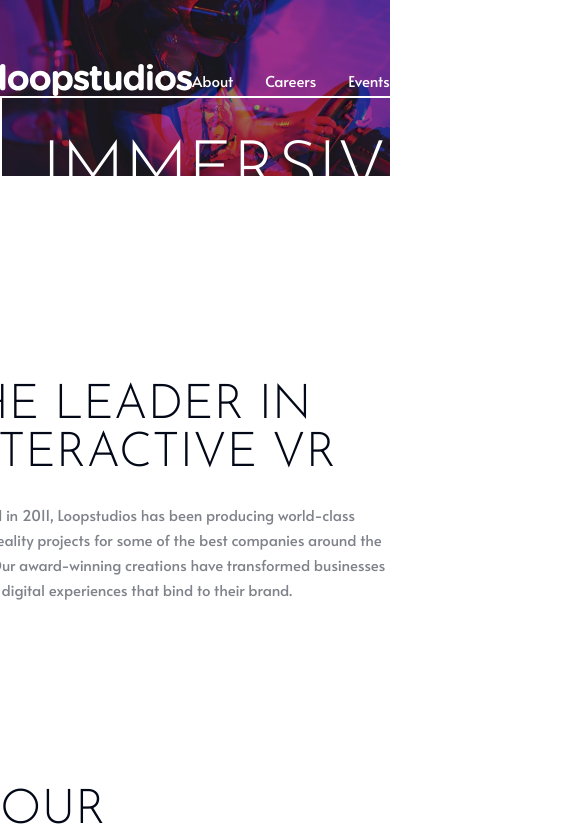
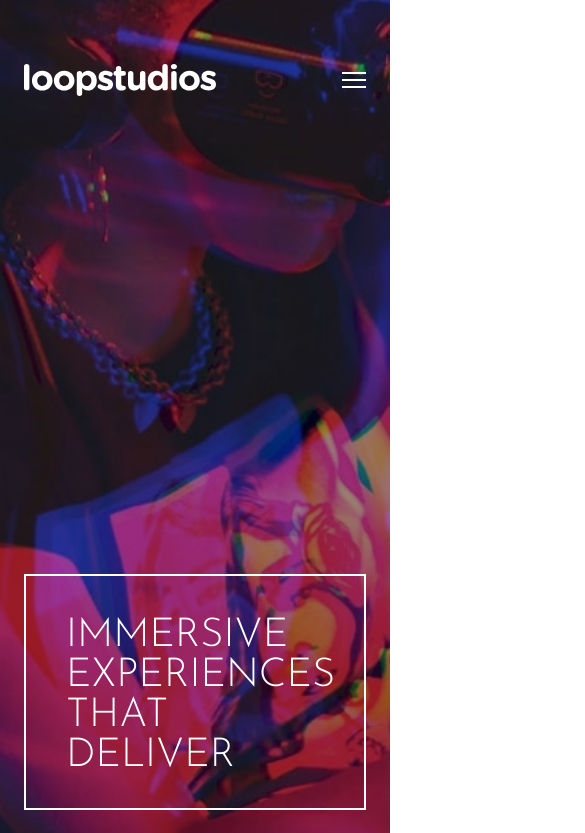
Before and after one commit to robcrock/loopstudios-landing-page, a Next.js app: page / in a window 390 px wide. Shown: the top 833 px of the page, 585 px wide, since content can reach past the window. Built offline with nearby package versions, Linux system fonts and the light colour scheme.

Commit message:
'Implemented responsive menu for better user experience.'

```diff
--- a/src/app/page.tsx
+++ b/src/app/page.tsx
@@ -1,6 +1,8 @@
+"use client";
+
 import Image from "next/image";
-import Navigation from "../components/Navigation";
 import SocialIcons from "../components/SocialIcons";
+import { useState } from "react";
 
 const NAV_ITEMS = ["About", "Careers", "Events", "Products", "Support"];
 
@@ -14,12 +16,13 @@ export default function Home() {
     </main>
   );
 }
+const Header = () => {
+  const [isMenuOpen, setIsMenuOpen] = useState(false);
 
-const Header = () => {
   return (
-    <header className="relative flex aspect-[1440/650] flex-col justify-between pt-16">
+    <header className="relative flex h-screen flex-col justify-between pt-16 md:aspect-[1440/650] md:h-auto">
       <div className="absolute inset-0 bg-[url('/images/desktop/image-hero.jpg')] bg-cover bg-center before:absolute before:inset-0 before:bg-black before:opacity-40"></div>
-      <div className="container relative z-10 mx-auto flex h-full flex-col justify-between">
+      <div className="relative z-10 mx-auto flex h-full w-full flex-col justify-between px-6 md:container md:px-0">
         <nav className="flex items-center justify-between">
           <Image
             src="/images/logo.svg"
@@ -27,9 +30,67 @@ const Header = () => {
             width={192}
             height={32}
           />
-          <Navigation items={NAV_ITEMS} />
+          {/* Desktop menu */}
+          <ul className="font-regular hidden gap-8 text-[15px] leading-[25px] text-white md:flex">
+            {NAV_ITEMS.map((item) => (
+              <li key={item} className="group relative cursor-pointer">
+                <span className="relative">
+                  {item}
+                  <span className="absolute -bottom-[8px] left-1/2 h-[2px] w-6 -translate-x-1/2 scale-x-0 transform bg-white transition-transform group-hover:scale-x-100"></span>
+                </span>
+              </li>
+            ))}
+          </ul>
+          {/* Hamburger icon */}
+          <button
+            className="text-white md:hidden"
+            onClick={() => setIsMenuOpen(!isMenuOpen)}
+          >
+            <svg width="24" height="16" xmlns="http://www.w3.org/2000/svg">
+              <g fill="#FFF" fillRule="evenodd">
+                <path d="M0 0h24v2H0zM0 7h24v2H0zM0 14h24v2H0z" />
+              </g>
+            </svg>
+          </button>
         </nav>
-        <h1 className="font-josefin mb-[10%] mt-auto w-[650px] border-2 border-white p-10 pb-8 text-[70px] font-light leading-[70px] text-white">
+        {/* Mobile menu */}
+        {isMenuOpen && (
+          <div className="fixed inset-0 z-50 flex h-screen w-screen flex-col bg-black p-6 md:hidden">
+            <div className="flex justify-between">
+              <Image
+                src="/images/logo.svg"
+                alt="Loopstudios"
+                width={144}
+                height={24}
+              />
+              <button
+                className="text-white"
+                onClick={() => setIsMenuOpen(false)}
+              >
+                <svg width="20" height="20" xmlns="http://www.w3.org/2000/svg">
+                  <path
+                    d="M17.778.808l1.414 1.414L11.414 10l7.778 7.778-1.414 1.414L10 11.414l-7.778 7.778-1.414-1.414L8.586 10 .808 2.222 2.222.808 10 8.586 17.778.808z"
+                    fill="#FFF"
+                    fillRule="evenodd"
+                  />
+                </svg>
+              </button>
+            </div>
+            <div className="flex h-full flex-col justify-center">
+              <ul className="font-josefin text-fem-white flex flex-col gap-6 text-[24px] font-light uppercase">
+                {NAV_ITEMS.map((item) => (
+                  <li key={item} className="group relative cursor-pointer">
+                    <span className="relative">
+                      {item}
+                      <span className="absolute -bottom-[8px] left-1/2 h-[2px] w-6 -translate-x-1/2 scale-x-0 transform bg-white transition-transform group-hover:scale-x-100"></span>
+                    </span>
+                  </li>
+                ))}
+              </ul>
+            </div>
+          </div>
+        )}
+        <h1 className="font-josefin mb-[10%] mt-auto w-full border-2 border-white p-10 pb-8 text-[40px] font-light leading-[40px] text-white md:w-[650px] md:text-[70px] md:leading-[70px]">
           IMMERSIVE EXPERIENCES THAT DELIVER
         </h1>
       </div>
@@ -40,19 +101,19 @@ const Header = () => {
 const InteractiveVRSection = () => {
   return (
     <div className="container mx-auto">
-      <section className="relative mt-40">
+      <section className="relative mt-40 px-6 md:px-0">
         <Image
           src="/images/desktop/image-interactive.jpg"
           alt="Interactive"
           width={731}
           height={500}
         />
-        <div className="absolute bottom-0 right-0 flex h-[317px] w-[541px] bg-white">
-          <div className="ml-24 mt-24 flex h-full w-full flex-col gap-6">
-            <h2 className="font-josefin text-[48px] font-light uppercase leading-[48px]">
+        <div className="bottom-0 right-0 flex h-[317px] w-[541px] bg-white px-6 md:absolute">
+          <div className="mx-6 mt-14 flex h-full w-full flex-col content-center gap-4 md:mx-0 md:ml-24 md:mt-24 md:gap-6">
+            <h2 className="font-josefin text-center text-[48px] font-light uppercase leading-[48px] md:text-left">
               THE LEADER IN INTERACTIVE VR
             </h2>
-            <p className="font-regular font-alata text-[15px] leading-[25px] opacity-50">
+            <p className="font-regular font-alata text-center text-[15px] leading-[25px] opacity-50 md:text-left">
               Founded in 2011, Loopstudios has been producing world-class
               virtual reality projects for some of the best companies around the
               globe. Our award-winning creations have transformed businesses
@@ -147,18 +208,28 @@ const creations = [
 
 const Footer = () => {
   return (
-    <footer className="mt-[184px] h-[160px] bg-black text-white">
-      <div className="container mx-auto flex h-full items-center justify-between py-[44px] pb-[32px]">
-        <div className="flex flex-col gap-6">
+    <footer className="mt-[184px] bg-black text-white">
+      <div className="container mx-auto flex h-full flex-col items-center justify-between py-[56px] md:flex-row md:py-[44px]">
+        <div className="mb-12 flex flex-col items-center gap-6 md:mb-0 md:items-start">
           <Image
             src="/images/logo.svg"
             alt="Loopstudios"
             width={144}
             height={24}
+            className="mb-2 md:mb-0"
           />
-          <Navigation items={NAV_ITEMS} />
+          <ul className="font-regular flex flex-col items-center gap-6 text-[15px] leading-[25px] text-white md:flex-row md:gap-8">
+            {NAV_ITEMS.map((item) => (
+              <li key={item} className="group relative cursor-pointer">
+                <span className="relative">
+                  {item}
+                  <span className="absolute -bottom-[8px] left-1/2 h-[2px] w-6 -translate-x-1/2 scale-x-0 transform bg-white transition-transform group-hover:scale-x-100"></span>
+                </span>
+              </li>
+            ))}
+          </ul>
         </div>
-        <div className="flex flex-col items-end gap-6">
+        <div className="flex flex-col items-center gap-6 md:items-end">
           <SocialIcons />
           <p className="text-sm opacity-50">
             © 2021 Loopstudios. All rights reserved.
```
